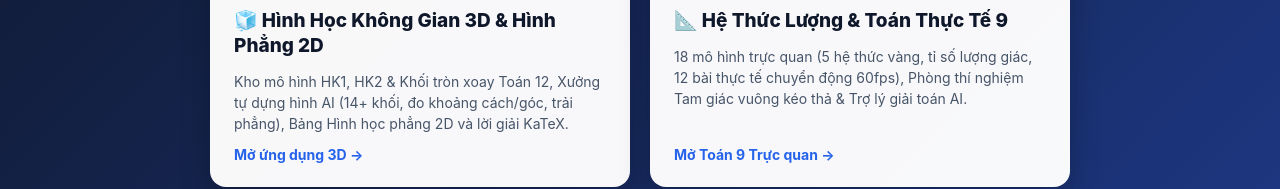
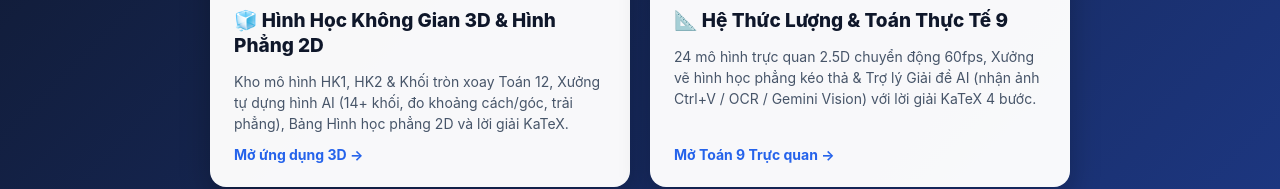
Before and after one commit to Haosps/toan-3d, a plain HTML site: page index.html in a window 1280 px wide. Shown: the part 378-567 px from the top of the page. Drawn offline with Linux system fonts and the light colour scheme.

Commit message:
Update index.html description for Toán 9 (24 models + AI Vision)

```diff
--- a/index.html
+++ b/index.html
@@ -106,7 +106,7 @@
       <a class="card" href="./he-thuc-luong-9.html">
         <span class="badge">Toán 9 • Hệ Thức Lượng &amp; 60fps</span>
         <h2>📐 Hệ Thức Lượng &amp; Toán Thực Tế 9</h2>
-        <p>18 mô hình trực quan (5 hệ thức vàng, tỉ số lượng giác, 12 bài thực tế chuyển động 60fps), Phòng thí nghiệm Tam giác vuông kéo thả &amp; Trợ lý giải toán AI.</p>
+        <p>24 mô hình trực quan 2.5D chuyển động 60fps, Xưởng vẽ hình học phẳng kéo thả &amp; Trợ lý Giải đề AI (nhận ảnh Ctrl+V / OCR / Gemini Vision) với lời giải KaTeX 4 bước.</p>
         <span class="cta">Mở Toán 9 Trực quan →</span>
       </a>
     </div>
```
